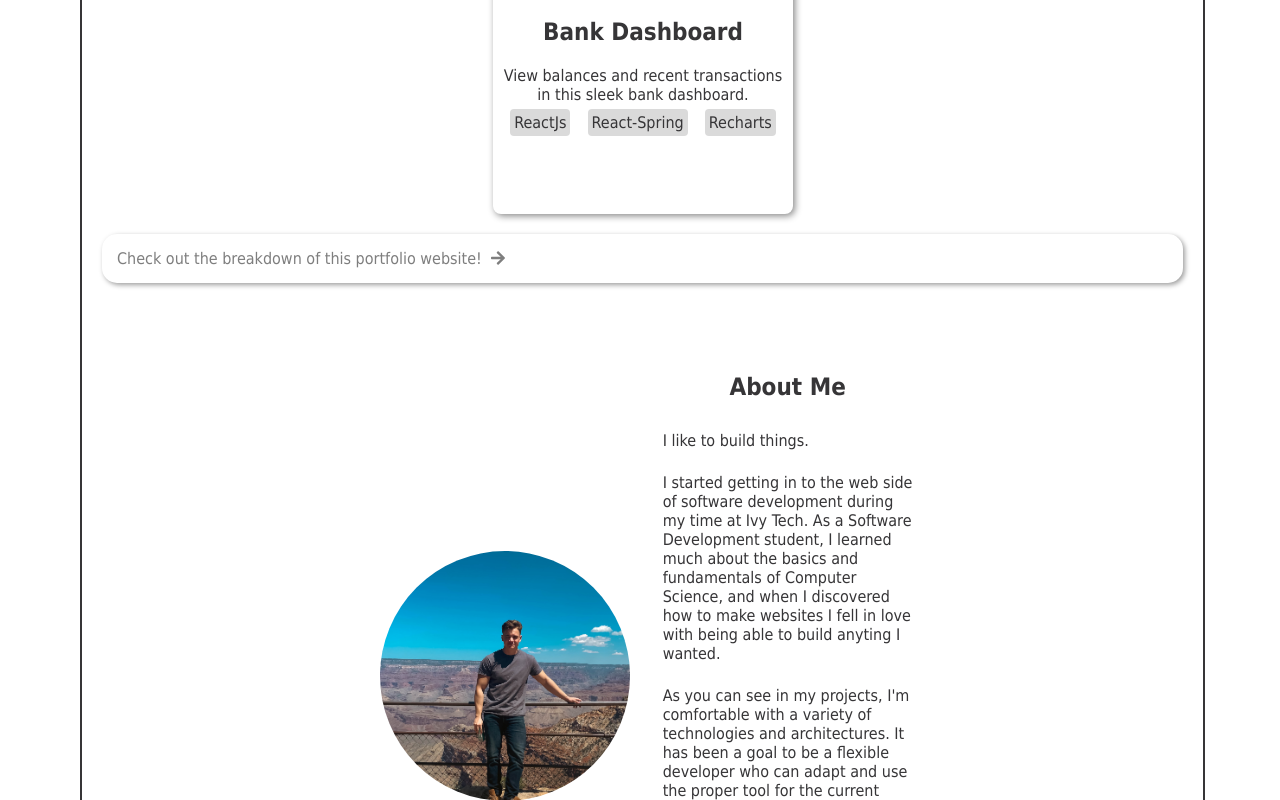
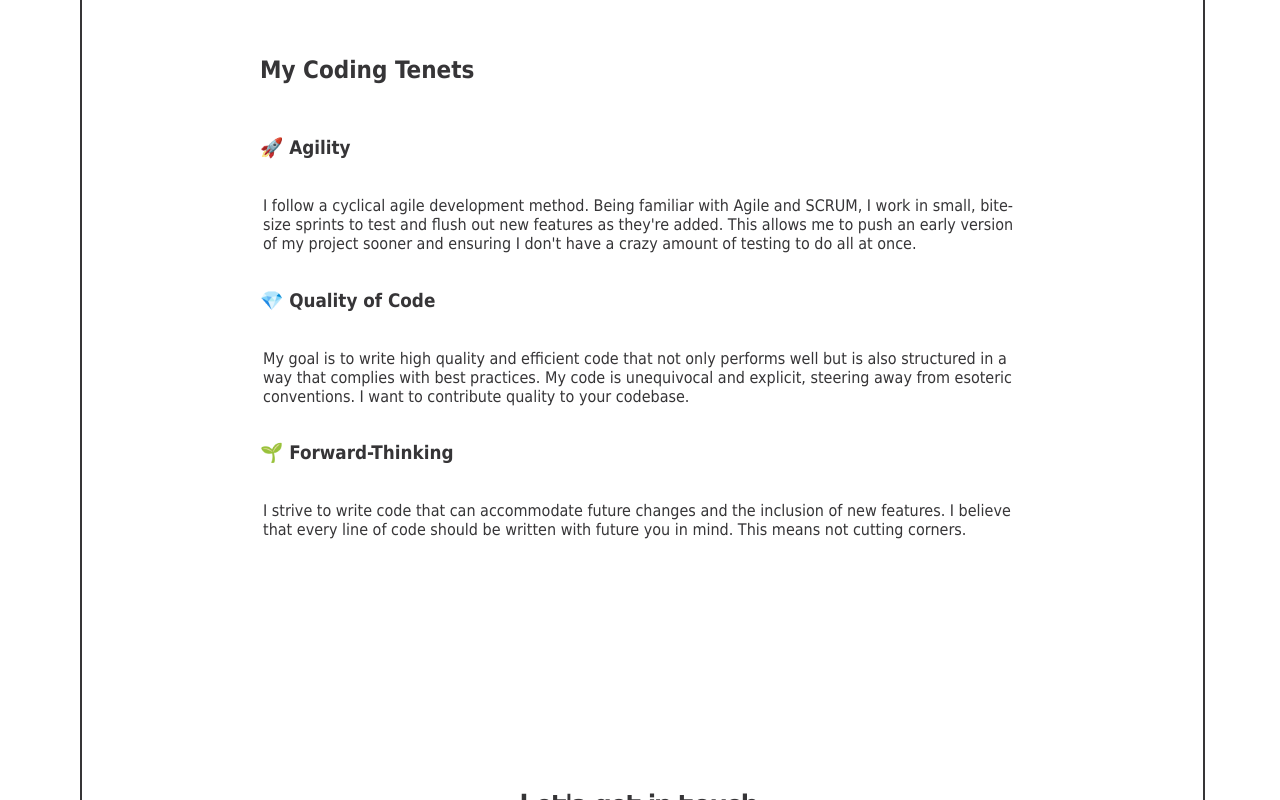
Before and after one commit to NathanielPownell/nathaniel-pownell-portfolio, a React (Create React App) app: page / in a window 1280 px wide. Shown: the part 3140-3940 px from the top of the page. Built offline with nearby package versions, Linux system fonts and the light colour scheme; no server answers.

Commit message:
add/remove projects/ about section

```diff
--- a/src/components/About.js
+++ b/src/components/About.js
@@ -15,11 +15,11 @@ const About = () => {
         <animated.div id="about" style={styles}>
 
             <div className={classes.contactcontent}>
-                <div className={classes.left}>
-                    <img src={nathanpic}></img>
-                </div>
-                <div className={classes.right}>
-                    <h2>About Me</h2>
+                {/* <div>
+                    <img style={{ width: "280px" }} src={nathanpic}></img>
+                </div> */}
+                <div className={classes.paragraphs} >
+                    <h2 style={{ gridColumn: "1 / span 2" }}>About Me</h2>
                     <p>
                         I like to build things.
                     </p>
@@ -41,6 +41,30 @@ const About = () => {
                         </a>
                     </div>
                 </div>
+
+            </div>
+            <div className={classes.contactcontent}>
+
+                <div className={classes.paragraphs} >
+                    <h2 style={{ gridColumn: "1 / span 2" }}>My Coding Tenets</h2>
+                    <h3>🚀 Agility</h3>
+                    <p>
+                    I follow a cyclical agile development method. Being familiar with Agile and SCRUM, I work in small, bite-size sprints to test and flush out new features as they're added. This allows me to push an early version of my project sooner and ensuring I don't have a crazy amount of testing to do all at once.
+                    </p>
+                    <h3>💎 Quality of Code</h3>
+                    <p>
+                    My goal is to write high quality and efficient code that not only performs well but is also structured in a way that complies with best practices. My code is unequivocal and explicit, steering away from esoteric conventions. I want to contribute quality to your codebase.
+                    </p>
+                    <h3>🌱 Forward-Thinking</h3>
+                    <p>
+                    I strive to write code that can accommodate future changes and the inclusion of new features. I believe that every line of code should be written with future you in mind. This means not cutting corners.
+                    </p>
+
+                </div>
+
+
+
+
             </div>
             {/* <div className={classes.skills}>
                 <ul>
--- a/src/components/About.module.css
+++ b/src/components/About.module.css
@@ -7,13 +7,21 @@
 
 .contactcontent {
     height: fit-content;
+    width: 100%;
+    max-width: 80vw;
     padding: 50px;
     display: flex;
     flex-direction: column;
     align-items: center;
     justify-content: center;
 }
-
+.paragraphs {
+    display: flex;
+    gap: 15px;
+    max-width: 60vw;
+    text-align: left;
+    flex-direction: column;
+}
 .actionsContact{
     width: 100%;
     display: flex;
--- a/src/components/CaseStudies.js
+++ b/src/components/CaseStudies.js
@@ -39,16 +39,14 @@ const CaseStudies = () => {
             </div>
             <div className={classes.projects}>
 
-
                 <Card image={SurveyImg} title="Survey CRUD App" desc="MERN CRUD application - Create and edit surveys." toInfoPath="/projects/survhey" toExternalPath="https://survhey-app.herokuapp.com/dashboard" techs={['MERN', 'Redux', 'Cloudinary']} displayButtons={true} />
-
                 <Card image={JobBoardImg} title="Job Posting CRUD App" desc="It's kind of like Indeed." gitHubOnly={true} toInfoPath="https://github.com/NathanielPownell/job-board" toExternalPath="https://main.d3r7x3m8bhtzcp.amplifyapp.com/" techs={['Django', 'Tailwind']} displayButtons={false} />
 
                 <Card image={RandomImg} title="Random Person Generator" desc="Django Rest API that returns JSON for a randomly generated person." toInfoPath="/projects/random" toExternalPath="https://main.d3r7x3m8bhtzcp.amplifyapp.com/" techs={['Django/DjangoREST', 'ReactJs']} displayButtons={true} />
 
-                <Card image={StoicImg} title="Stoic Twitter" desc="Twitter-ish feed full of quotes from famous Stoic philosophers. Infinite scroll." techs={['Reactjs', 'React-Query']} toInfoPath="#projects" toExternalPath="https://main.d1znxmygxjy3vd.amplifyapp.com/" displayButtons={true}/>
+                {/* <Card image={StoicImg} title="Stoic Twitter" desc="Twitter-ish feed full of quotes from famous Stoic philosophers. Infinite scroll." techs={['Reactjs', 'React-Query']} toInfoPath="#projects" toExternalPath="https://main.d1znxmygxjy3vd.amplifyapp.com/" displayButtons={true}/> */}
 
-                <Card image={BlogImg} title="Personal Blog" desc="Personal blog created with Django and React. Includes Rich Text editor for creating and editing posts." techs={['Reactjs', 'Django']} toInfoPath="https://www.nathanielpownell.com/blog" toExternalPath="https://www.nathanielpownell.com/blog" displayButtons={true}/>
+                {/* <Card image={BlogImg} title="Personal Blog" desc="Personal blog created with Django and React. Includes Rich Text editor for creating and editing posts." techs={['Reactjs', 'Django']} toInfoPath="https://www.nathanielpownell.com/blog" toExternalPath="https://www.nathanielpownell.com/blog" displayButtons={true}/> */}
                 <Card image={BankImg} title="Bank Dashboard" desc="View balances and recent transactions in this sleek bank dashboard." techs={['ReactJs', 'React-Spring', 'Recharts']} toInfoPath="/projects/bankio" toExternalPath="https://master.drlf9f7ncyp3w.amplifyapp.com/" displayButtons={true}/>
 
                 {/* <Card image={AlienImg} title="Web3 NFT Site" desc="View NFT Collection data from opensea.io." techs={['Reactjs']} toInfoPath="/projects/alienswap" toExternalPath="https://main.d1ygngt526fn5m.amplifyapp.com/" displayButtons={true} /> */}
@@ -57,13 +55,13 @@ const CaseStudies = () => {
 
             </div>
             <div className={classes.wideSection}>
-                <div className={classes.wideCard}>
+                {/* <div className={classes.wideCard}>
                     <a href="/projects/portfolio">
                         Check out the breakdown of this portfolio website!
                         &nbsp;
                         <FontAwesomeIcon icon={faArrowRight} />
                     </a>
-                </div>
+                </div> */}
             </div>
         </animated.div>
     );
```
